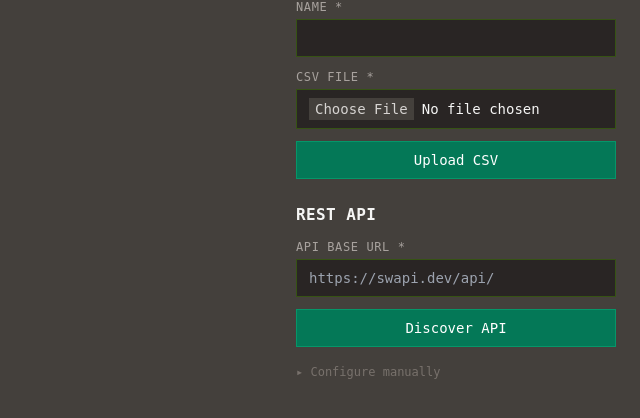
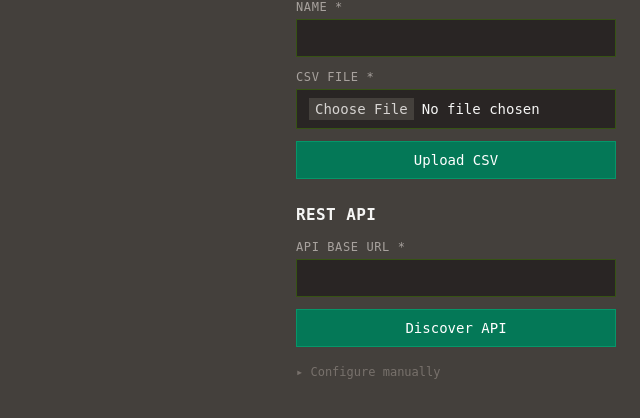
Before and after one commit to jwjacobson/bellona, a FastAPI app: template templates/connectors/index.html in a window 1280 px wide. Shown: the part 174-592 px from the top of the page, without its empty margins (640-1280 px from the left). Run offline with FastAPI, Linux system fonts and the light colour scheme; the template is opened without the code that fills it, so the values that code supplies are empty; parts of the project's set-up code (start-up, migrations or seed data) failed here and were passed over; some libraries are stand-ins or nearby versions.

Commit message:
Remove swapi placeholder from REST API connector form

```diff
--- a/templates/connectors/index.html
+++ b/templates/connectors/index.html
@@ -84,7 +84,7 @@
             class="space-y-3">
         <div>
           <label class="block text-xs text-stone-400 mb-1 uppercase tracking-wider">API Base URL *</label>
-          <input type="url" name="base_url" required placeholder="https://swapi.dev/api/"
+          <input type="url" name="base_url" required"
                  class="w-full bg-stone-800 border border-olive-900 text-stone-100 px-3 py-2 text-sm focus:outline-none focus:border-emerald-600">
         </div>
         <button type="submit"
```
